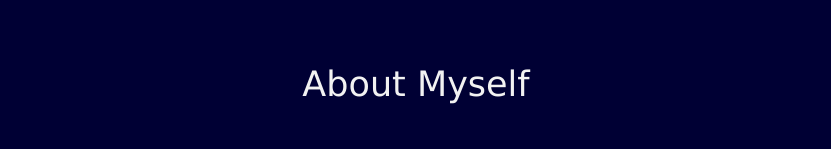
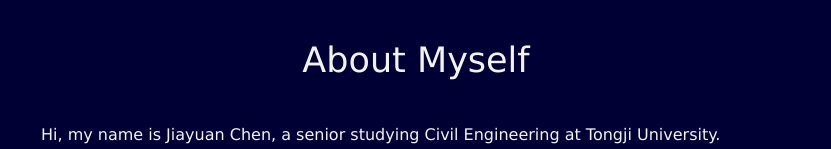
Before and after one commit to geraintcjy/jiayuanchen.com, a React (Create React App) app in the folder frontend/: page /home in a window 1280 px wide. Shown: the top 149 px of the page, without its empty margins (224-1055 px from the left). Built offline with nearby package versions, Linux system fonts and the light colour scheme; no server answers.

Commit message:
Improvements

```diff
--- a/frontend/src/Home/Home.js
+++ b/frontend/src/Home/Home.js
@@ -6,16 +6,16 @@ import qs from 'qs'
 
 export default function Home (){
     useEffect(()=>{
-        axios.post("http://jiayuanchen.com:8002/initialization/", {test: 'hello'})
+        axios.post("https://jiayuanchen.com:8002/initialization/", {})
             .then(res => {})
-            .catch(error => {console.log(error)})
+            .catch(error => {})
     })
 
     return(
         <div className= 'Home'
              style = {{textAlign: 'center', fontFamily: 'Hiragino Sans GB', overflowX: 'hidden', backgroundColor: '#000034', height: '100vh'}}>
-            <div className='text' style = {{color: '#F2F2F2'}}>
-                <MainTitle style = {{marginTop: '8vh'}}>About Myself</MainTitle>
+            <div className='text' style = {{color: '#F2F2F2', display: 'flex', flexDirection: 'column'}}>
+                <MainTitle style = {{marginTop: '5vh'}}>About Myself</MainTitle>
                 <Text style = {{marginTop: '5vh'}}>
                     Hi, my name is Jiayuan Chen, a senior studying Civil Engineering at Tongji University.
                 </Text>
@@ -26,7 +26,7 @@ export default function Home (){
                     In this fall, I am going to Georgia Tech to pursue a Master's degree in Computational Science and Engineering.
                     Should you have any requests or questions, please feel free to contact me.
                 </Text>
-                <form method = 'POST' action = "http://jiayuanchen.com:8002/postMessage/" style = {{marginTop: '8vh', textAlign: 'center'}}>
+                <form method = 'POST' action = "https://jiayuanchen.com:8002/postMessage/" style = {{marginTop: '8vh', textAlign: 'center'}}>
                     <DjangoCSRFToken />
                     <Title>Below is a message board</Title>
                     <InputBox name = 'content' style = {{width: '90vw'}}/>
```
Also changed, not shown: 1 other file (tests, documents, lock files or other folders).
